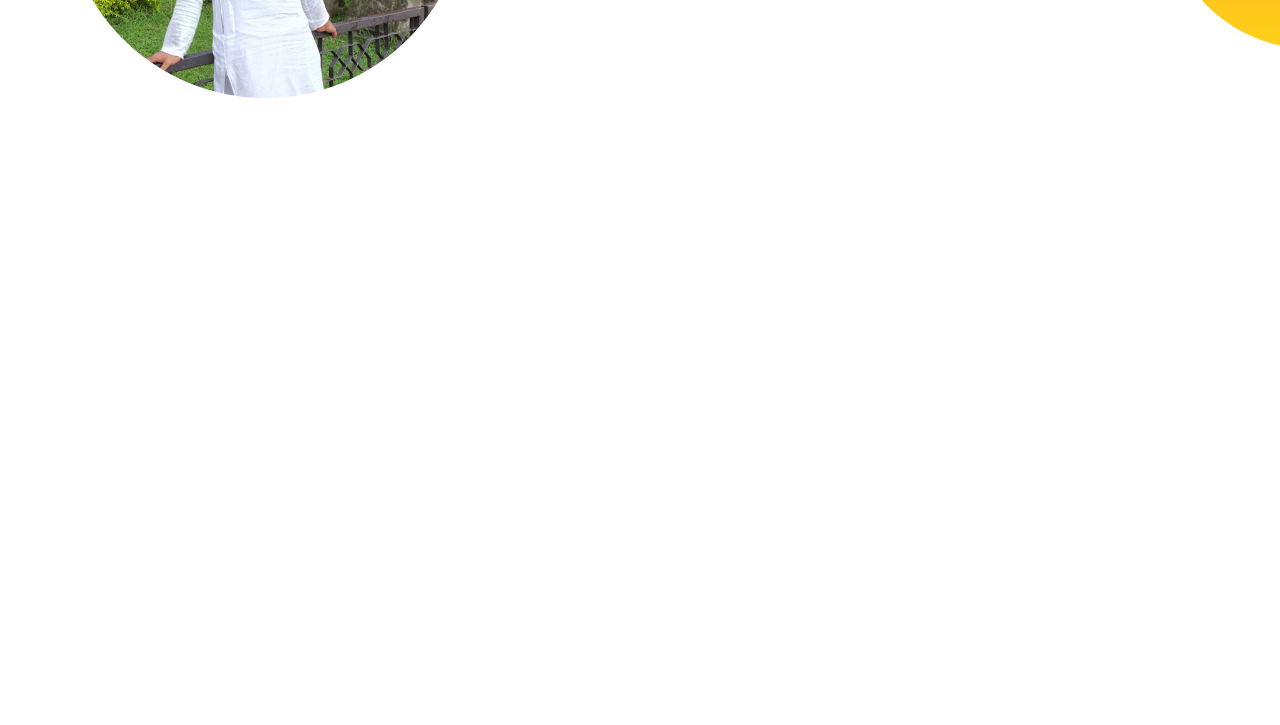
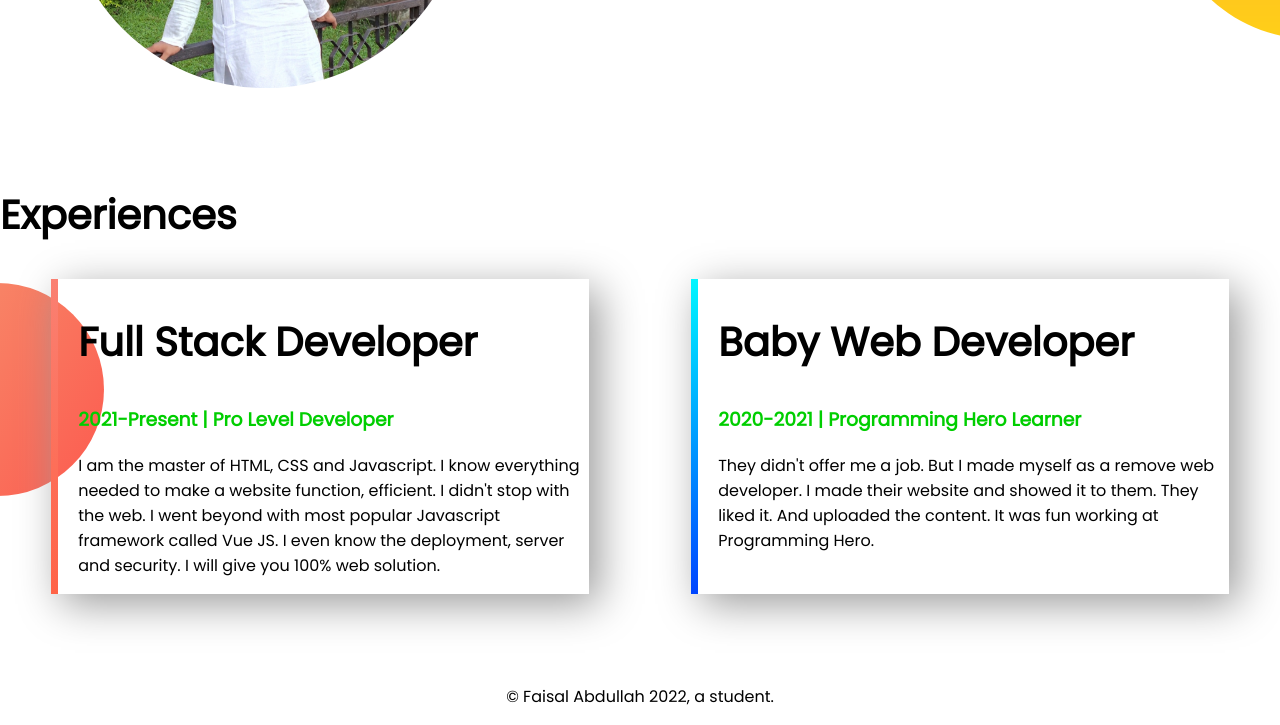
Before and after one commit to faisal-2d/my-second-repo, a plain HTML site: page index.html in a window 1280 px wide. Shown: the part 788-1513 px from the top of the page. Before the commit the page ends 993 px from the top, so only its background shows below. Drawn offline with Linux system fonts and the light colour scheme.

Commit message:
first commit

```diff
--- a/index.html
+++ b/index.html
@@ -11,7 +11,7 @@
     <link rel="stylesheet" href="style.css">
 </head>
 <body>
-    <section class="top-banner">
+    <section class="top-banner flexible-container">
         <div class="half-width">
         <h1>Welcome to</h1>
         <h1><span class="green-color">Faisal</span>'s World!</h1>
@@ -22,7 +22,7 @@
     <div class="half-width">
         <img src="images/faisal2.png" alt="faisal's photo">
     </div></section>
-    <section class="dream-big">
+    <section class="dream-big flexible-container">
         <div class="half-width">
             <img src="images/IMG_20220104_005859.jpg" alt="faisal-photo-2">
         </div>
@@ -33,5 +33,25 @@
         </div>
     </section>
 
+    <section class="experience">
+<h1>Experiences</h1>
+<div class="flexible-container">
+    <div id="experience1"  class="experience-item">
+        <h1>Full Stack Developer</h1>
+        <h3 class="green-color">2021-Present | Pro Level Developer</h3>
+        <p>I am the master of HTML, CSS and Javascript. I know everything needed to make a website function, efficient. I didn't stop with the web. I went beyond with most popular Javascript framework called Vue JS. I even know the deployment, server and security. I will give you 100% web solution.</p>
+    </div>
+    <div id="experience2" class="experience-item">
+        <h1>Baby Web Developer</h1>
+        <h3 class="green-color">2020-2021 | Programming Hero Learner</h3>
+        <p>They didn't offer me a job. But I made myself as a remove web developer. I made their website and showed it to them. They liked it. And uploaded the content. It was fun working at Programming Hero.</p>
+    </div>
+</div>
+    </section>
+
+    <footer>
+        <p>© Faisal Abdullah 2022, a student.</p>
+    </footer>
+
 </body>
 </html>
--- a/style.css
+++ b/style.css
@@ -10,9 +10,9 @@ h1 {
     color: rgb(0, 206, 0);
 }
 
-section {
+.flexible-container  {
     display: flex;
-    margin-bottom: 100px;
+    margin-bottom: 90px;
 }
 .half-width {
     width: 50%;
@@ -41,3 +41,29 @@ section {
 .dream-big img {
     border-radius: 50%;
 }
+.experience {
+    background-image: url(images/exp-bg.png);
+    background-repeat: no-repeat;
+    background-position: left;
+}
+.experience-item {
+    width: 42%;
+    margin-left:4%;
+    margin-right: 4%;
+    box-shadow: 10px 10px 40px rgb(155, 155, 155);
+    padding-left: 20px;
+}
+#experience1 {
+    border-left: 7px solid;
+    border-image: linear-gradient(salmon, tomato);
+    border-image-slice: 1;
+}
+#experience2 {
+    border-left: 7px solid;
+    border-image: linear-gradient(rgb(0, 247, 255), rgb(0, 68, 255));
+    border-image-slice: 1;
+}
+
+footer p   {
+    text-align: center;
+}
```
